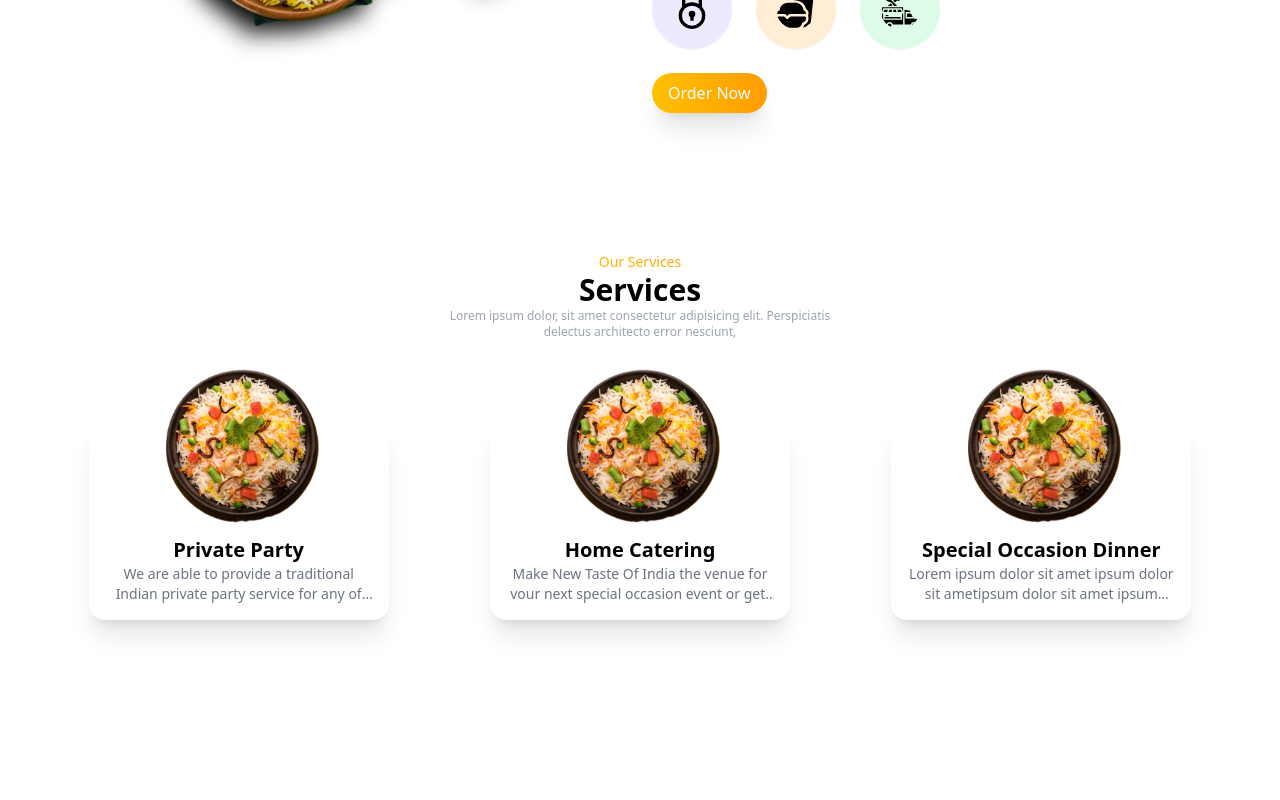
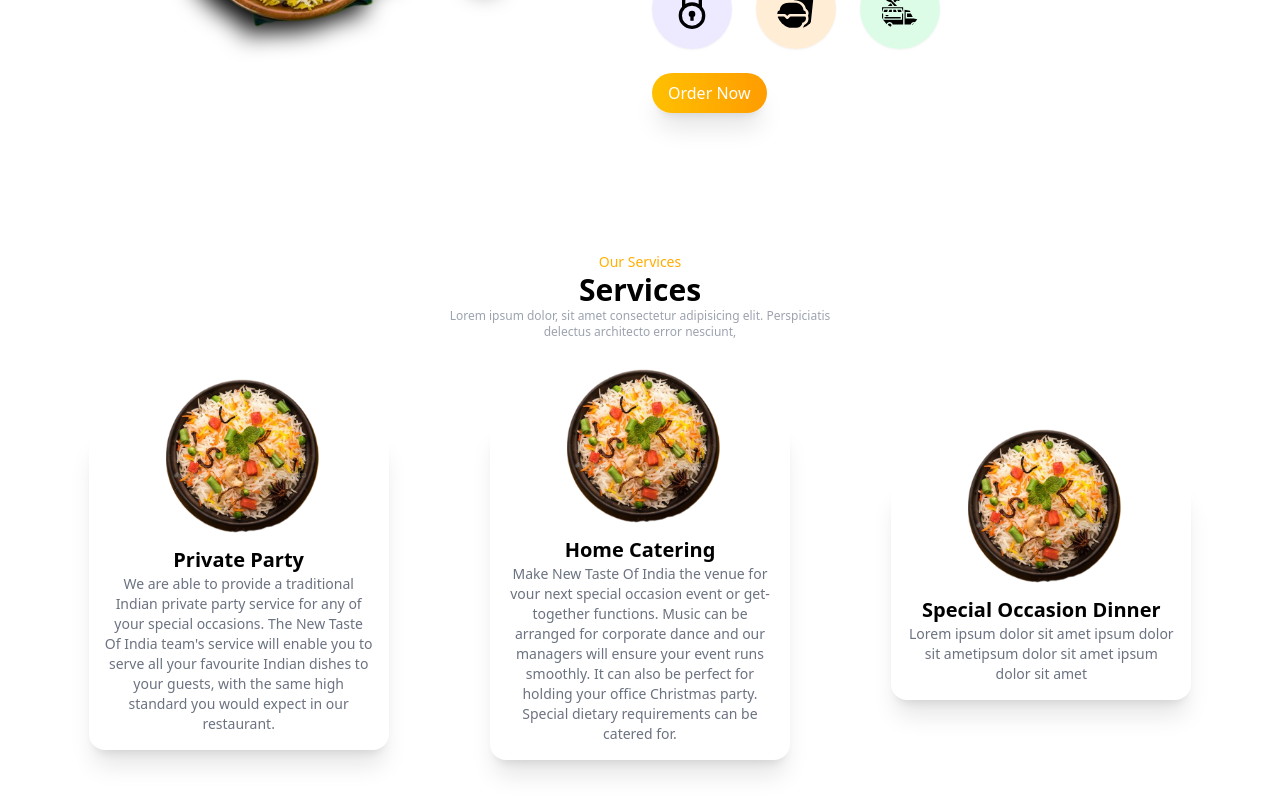
Before and after one commit to ishworX/new-taste-of-india, a React (Vite) app: page / in a window 1280 px wide. Shown: the part 994-1794 px from the top of the page. Before the commit the page ends 1654 px from the top, so only its background shows below. Built offline with nearby package versions, Linux system fonts and the light colour scheme.

Commit message:
changed the box size for the Card

```diff
--- a/src/components/About/About.jsx
+++ b/src/components/About/About.jsx
@@ -76,6 +76,5 @@ const About = () => {
 export default About;
 
 // Things that needed to be fixed:?
-// Services name should be changed to About the Restaurant
 // And About should be Services
 // Get Restaurant picture
--- a/src/components/Services/Services.jsx
+++ b/src/components/Services/Services.jsx
@@ -74,7 +74,7 @@ const Services = () => {
                         /> */}
                                     </div>
                                     <h1 className="text-xl font-bold">{service.name}</h1>
-                                    <p className="text-gray-500 group-hover:text-white duration-high text-sm line-clamp-2">
+                                    <p className="text-gray-500 group-hover:text-white duration-high text-sm line-clamp-8">
                                         {service.description}
                                     </p>
                                 </div>
```
